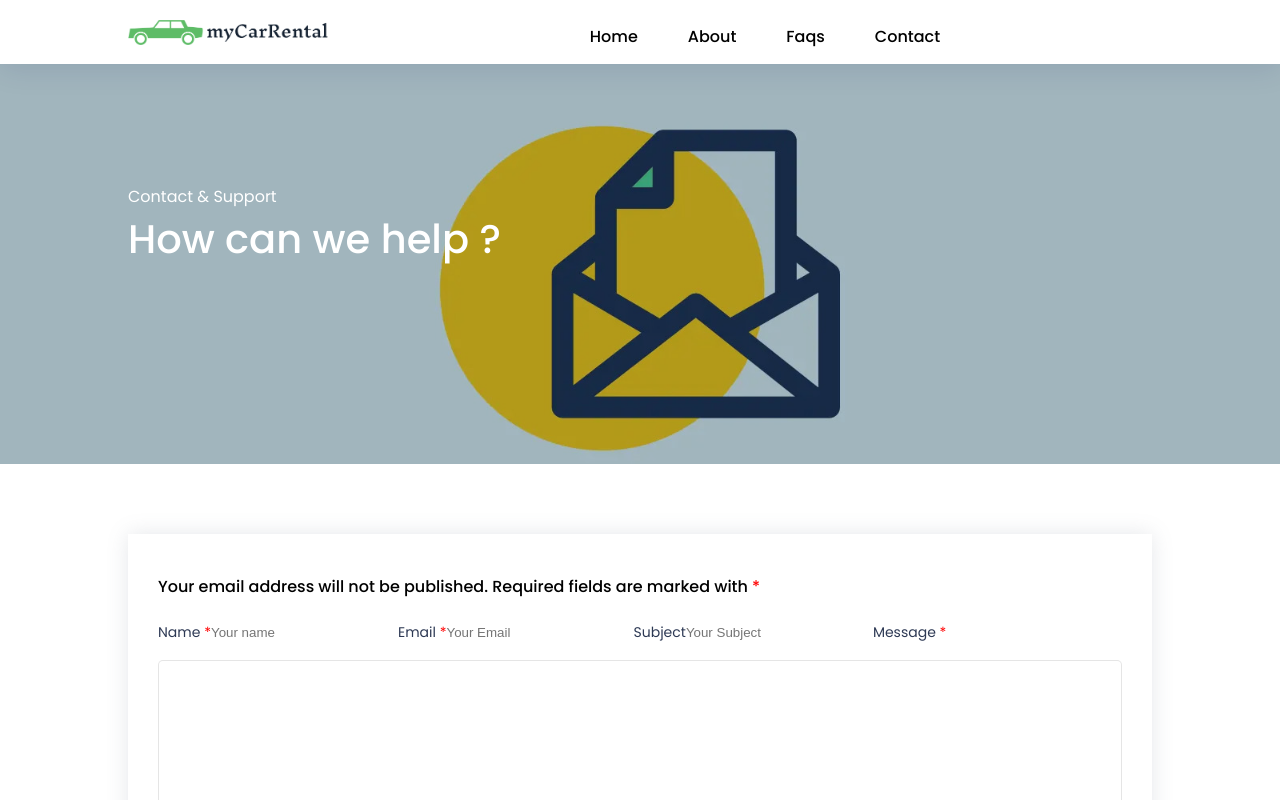
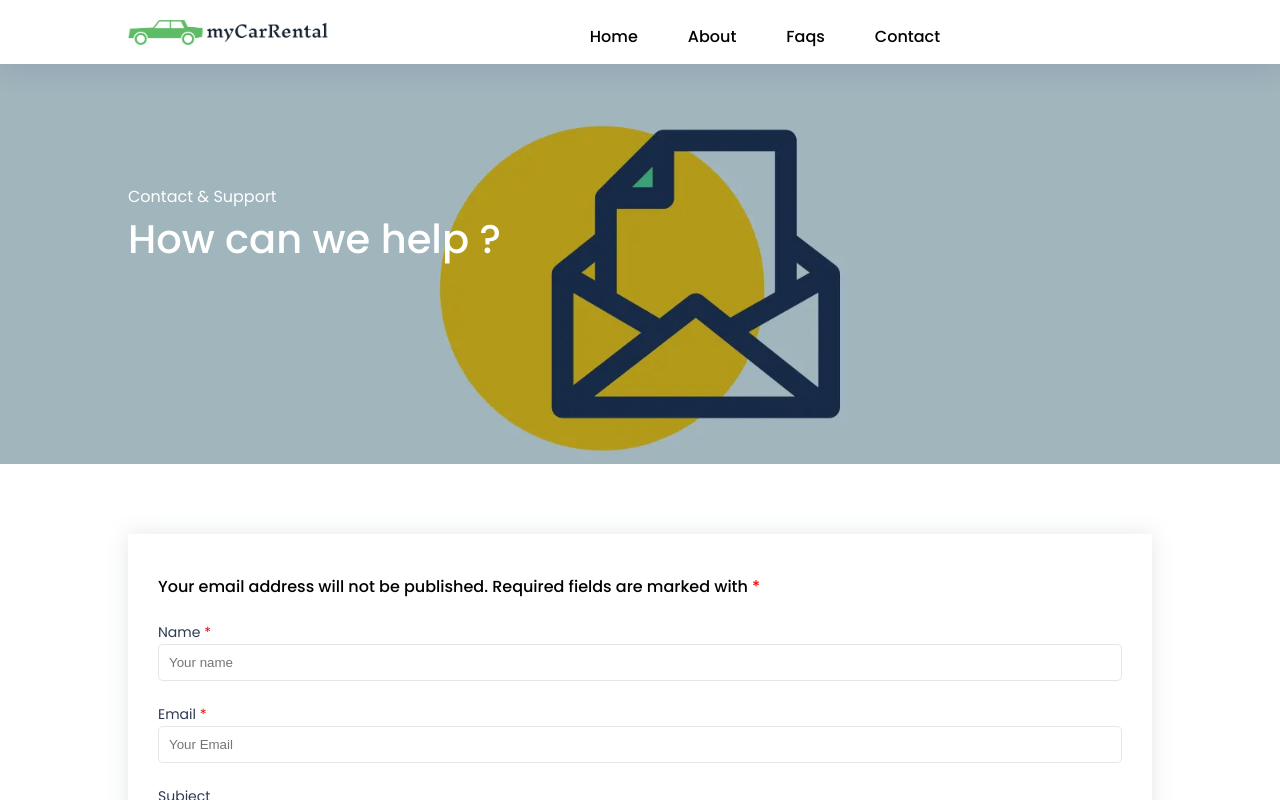
Before and after one commit to jh-488/mycarrental-react, a React (Vite) app: page /contact in a window 1280 px wide. Shown: the top 800 px of the page. Built offline with nearby package versions, Linux system fonts and the light colour scheme.

Commit message:
updated some routes

```diff
--- a/src/components/contact/Contact.css
+++ b/src/components/contact/Contact.css
@@ -6,7 +6,7 @@
     margin-bottom: 20px;
 }
 
-.contact textarea {
+.contact textarea, .contact input {
   border: 1px solid rgba(0, 0, 0, 0.1);
   width: 100%;
   border-radius: 5px;
@@ -20,6 +20,7 @@
 .contact input {
   margin-bottom: 20px;
   margin-right: 10px;
+  padding: 10px;
 }
 .contact form {
   padding: 30px;
--- a/src/components/pages/Pages.jsx
+++ b/src/components/pages/Pages.jsx
@@ -17,7 +17,7 @@ const Pages = () => {
                 <Header />
                 <Suspense fallback={<div className="spinner"></div>}>
                 <Routes>
-                    <Route path="/" Component={Home}></Route>
+                    <Route path="/mycarrental-react" Component={Home}></Route>
                     <Route path="/about" Component={AboutPage}></Route>
                     <Route path="/faqs" Component={Faqs}></Route>
                     <Route path="/contact" Component={Contact}></Route>
```
